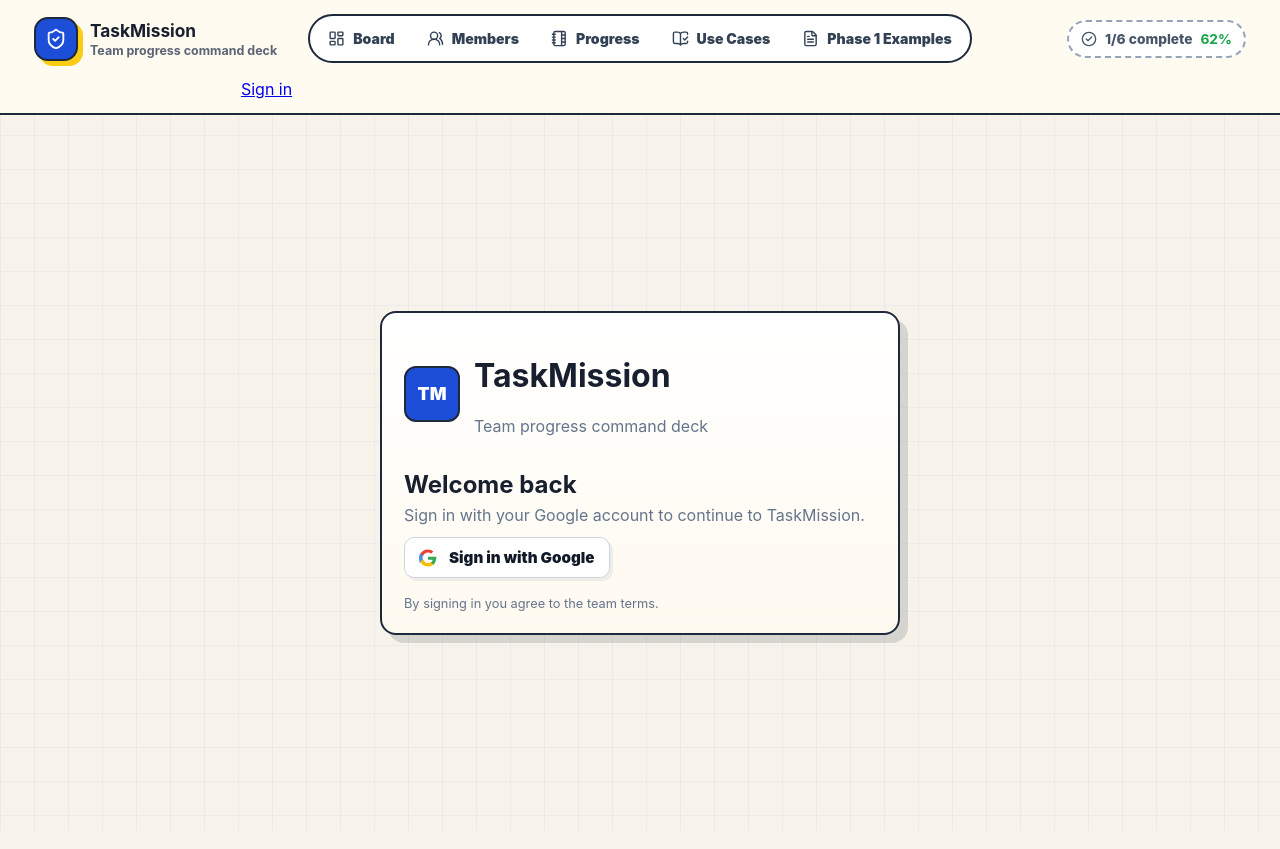
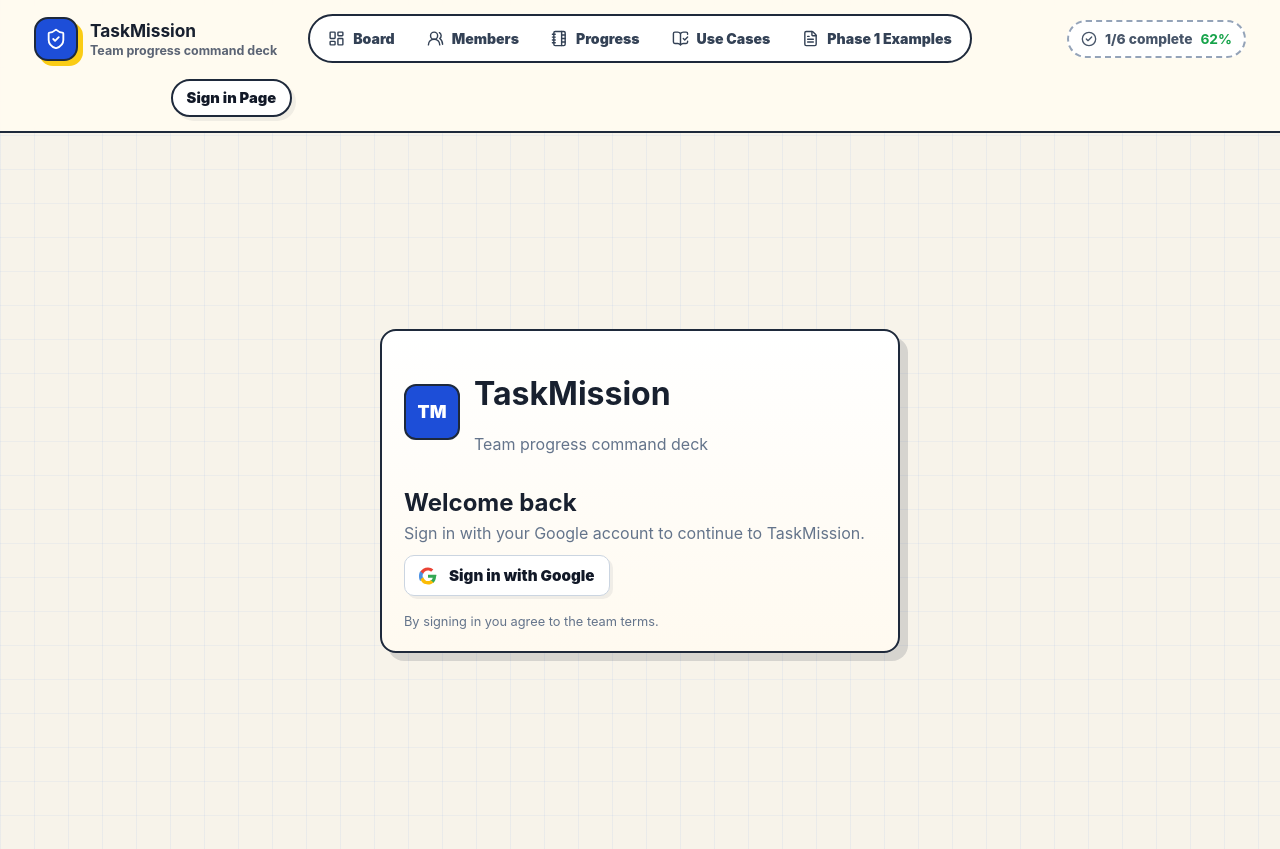
Before and after one commit to gauthiii/taskMission, a React (Vite) app: page /signin in a window 1280 px wide. Built offline with nearby package versions, Linux system fonts and the light colour scheme; no server answers.

Commit message:
feat: add Firebase environment variables to build process and style sign-in button

```diff
--- a/src/components/AppNav.tsx
+++ b/src/components/AppNav.tsx
@@ -93,8 +93,8 @@
             </button>
           </div>
         ) : (
-          <NavLink to="/signin" className="btn btn-link">
-            Sign in
+          <NavLink to="/signin" className="nav-signin-btn">
+            <span className="signin-label">Sign in Page</span>
           </NavLink>
         )}
       </div>
--- a/src/index.css
+++ b/src/index.css
@@ -893,6 +893,25 @@
   border-radius: 999px; border: 1px solid #cbd5e1; background: #fff; font-weight: 800;
 }
 .signout-btn svg { opacity: 0.9 }
+
+/* Sign-in nav button */
+.nav-signin-btn {
+  display: inline-flex;
+  align-items: center;
+  padding: 8px 14px;
+  gap: 8px;
+  border-radius: 999px;
+  border: 2px solid #1e293b;
+  background: #fff;
+  color: #111827;
+  font-weight: 900;
+  text-decoration: none;
+  box-shadow: 4px 4px 0 rgba(15, 23, 42, 0.06);
+}
+.nav-signin-btn:hover { transform: translateY(-1px) }
+.signin-label { font-size: 0.92rem }
+
+.nav-user { padding-left: 12px }
 
 .workload-meter {
   height: 12px;
```
